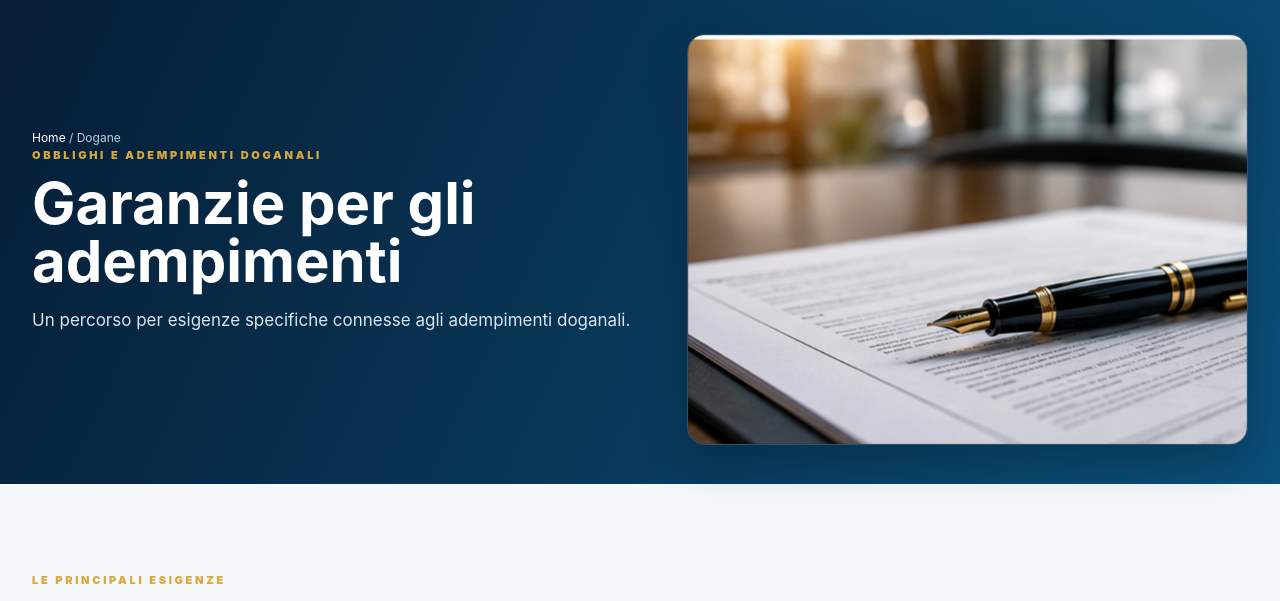
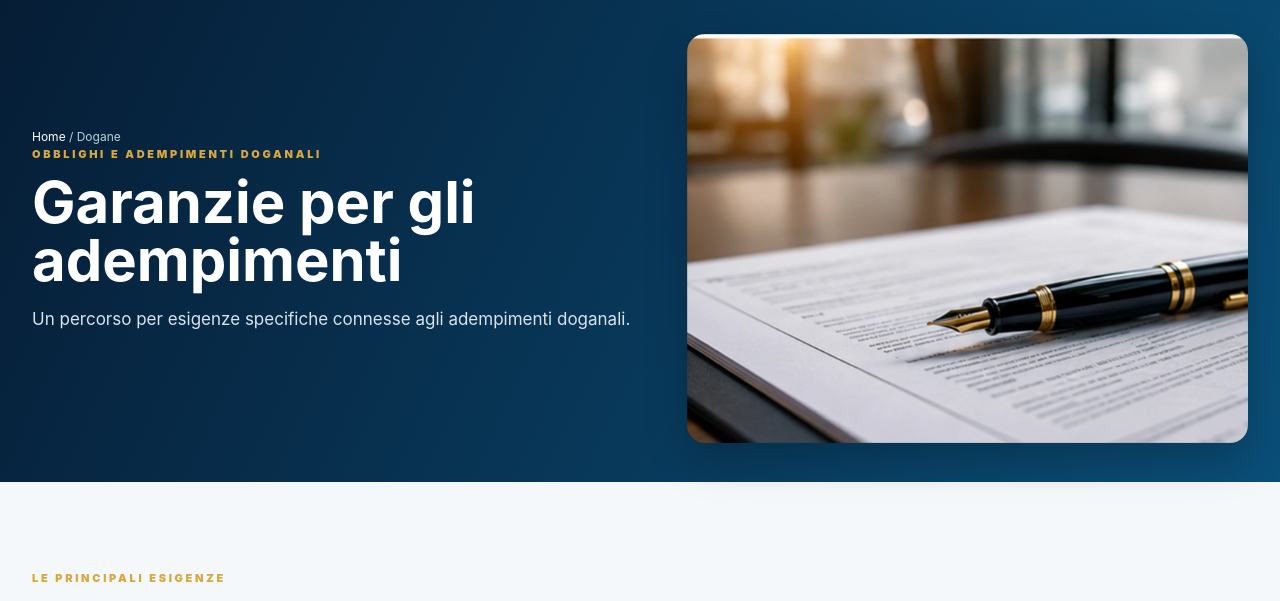
Before and after one commit to migliore50-afk/Cm-Consulting-, a website: page dogane.html in a window 1280 px wide. Shown: the part 84-685 px from the top of the page. Drawn offline with Linux system fonts and the light colour scheme.

Commit message:
Elimina bordo chiaro hero Dogane

```diff
--- a/dogane.html
+++ b/dogane.html
@@ -3,6 +3,7 @@
 <html lang="it"><head><meta charset="utf-8"/><meta content="width=device-width,initial-scale=1" name="viewport"/><title>Garanzie doganali | CM Consulting</title><meta content="index,follow" name="robots"/><meta content="Garanzie per adempimenti ed esigenze doganali, con valutazione della richiesta e della documentazione disponibile." name="description"/><link href="https://www.cm-consulting.info/dogane" rel="canonical"/><meta content="Garanzie doganali | CM Consulting" property="og:title"/><meta content="Garanzie per adempimenti ed esigenze doganali, con valutazione della richiesta e della documentazione disponibile." property="og:description"/><meta content="https://www.cm-consulting.info/dogane" property="og:url"/><meta content="https://www.cm-consulting.info/assets/images/logo-cm-consulting.webp" property="og:image"/><link href="assets/style.css" rel="stylesheet"/><link href="assets/v9-final.css" rel="stylesheet"/><link href="favicon.ico" rel="icon" sizes="any"/><link href="assets/images/logo-cm-symbol.png" rel="icon" sizes="512x512" type="image/png"/><link href="assets/apple-touch-icon.png" rel="apple-touch-icon"/><style id="cm-dogane-hero-spacing-fix">
 /* Dogane: hero più compatta e immagine più presente nel riquadro blu. Solo questa pagina; CSS globale invariato. */
 .cm-confirmed-hero{padding:clamp(28px,3vw,42px) 0!important}
+.cm-confirmed-hero-media{border:none!important}
 .cm-confirmed-hero-media img{height:clamp(320px,32vw,420px);object-position:center 68%}
 </style>
 </head><body>
```
